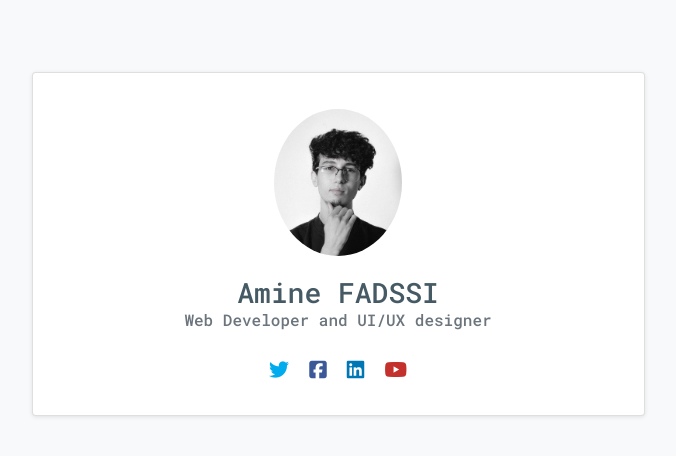
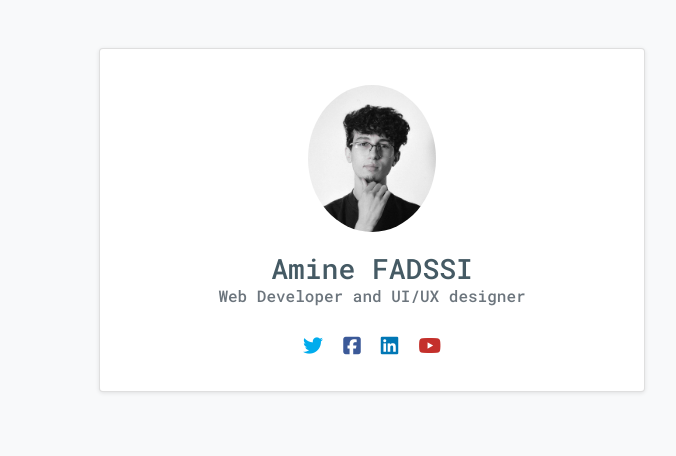
Before and after one commit to Amine-Fadssi/repo, a plain HTML site: page index.html in a window 1280 px wide. Shown: the whole page, without its empty margins (268-944 px from the left). Drawn offline with nearby package versions, Linux system fonts and the light colour scheme.

Commit message:
Update index.html

```diff
--- a/index.html
+++ b/index.html
@@ -25,10 +25,10 @@
     <title>Amine FADSSI</title>
 </head>
 <body>
-<div class="  page-content page-container" id="page-content">
-    <div class="padding">
-        <div class="row  container d-flex justify-content-center">
-            <div class="mt-4 col-lg-7 col-xlg-4">
+<div>
+    <div class="container">
+        <div class="row justify-content-center">
+            <div class="mt-5 col-lg-6 col-xlg-4">
                 <div class="card">
                     <div class="card-body little-profile text-center">
                         <div class="pro-img m-t-20"><img src="img-id.jpg" alt="user"></div>
```
